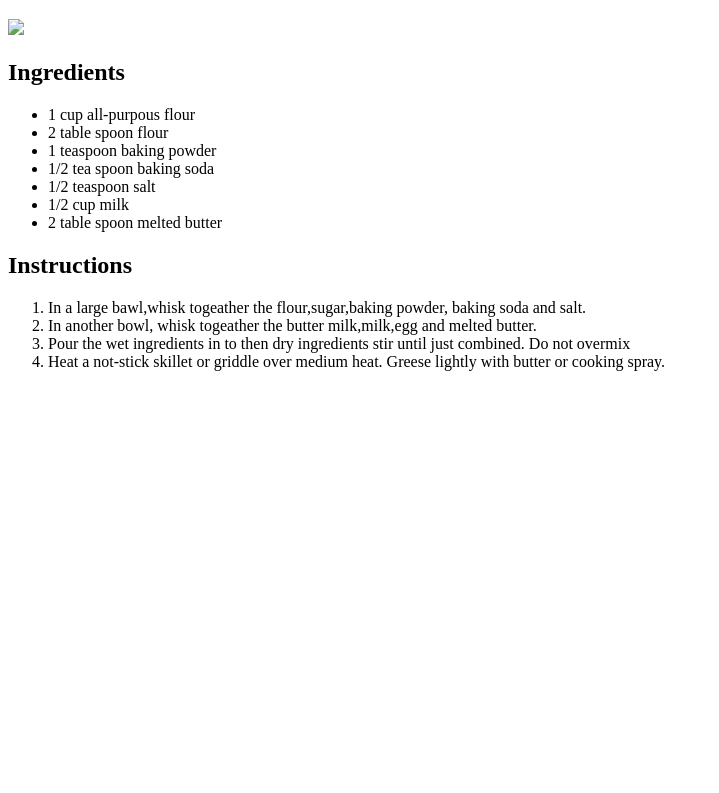
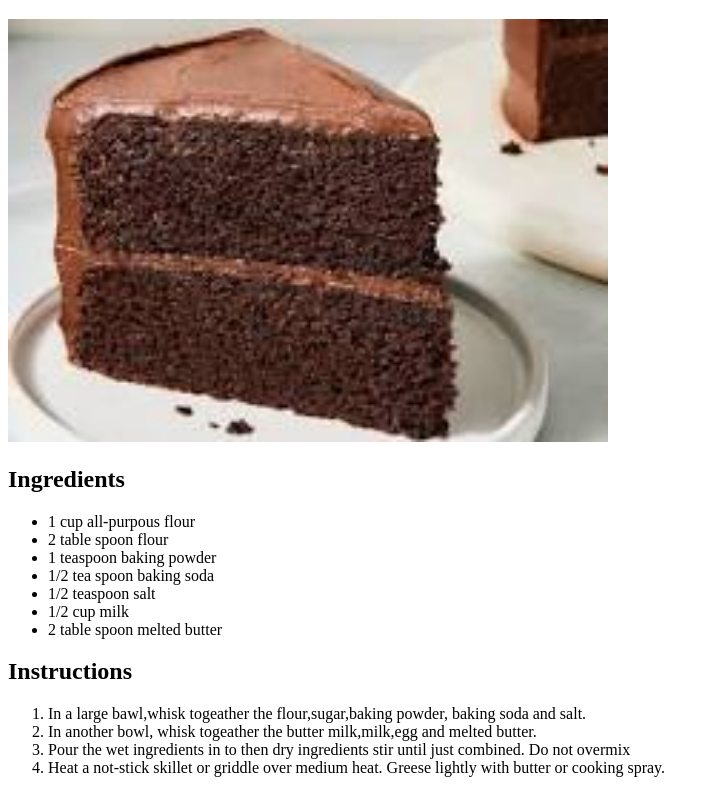
Before and after one commit to shekeelashajeer/Stack, a plain HTML site: page cake.html in a window 1280 px wide. Shown: the part 61-854 px from the top of the page, without its empty margins (0-719 px from the left). Before the commit the page ends 800 px from the top, so only its background shows below. Drawn offline with Linux system fonts and the light colour scheme.

Commit message:
Update cake.html

```diff
--- a/cake.html
+++ b/cake.html
@@ -6,7 +6,7 @@
 <body>
 <h1>Chocolate Cake Recipes</h1>
 
-<img src="image\cakeimg.jpg" width="600px";height="400px">
+<img src="image\cakeimg.jfif" width="600px";height="400px">
 <h2>Ingredients</h2>
 <ul>
 <li>1 cup all-purpous flour</li>
```
